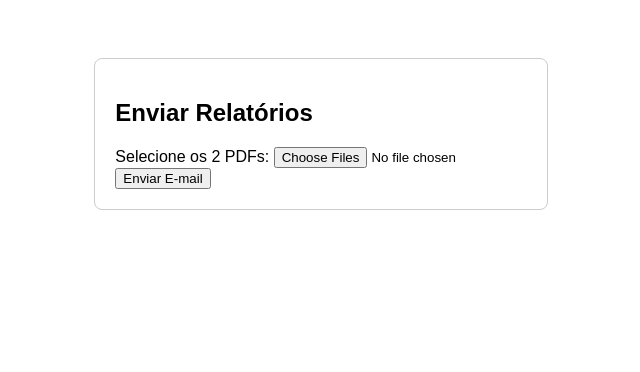
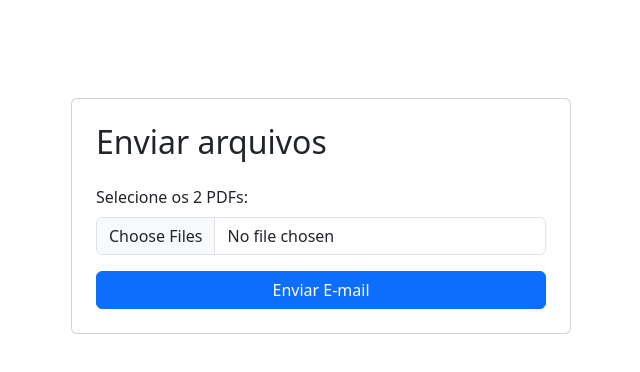
Before and after one commit to cfmello/sendmail, a website: page public/index.html in a window 1280 px wide. Shown: the whole page, without its empty margins (319-959 px from the left). Drawn offline with nearby package versions, Linux system fonts and the light colour scheme.

Commit message:
primeira versão funcional

```diff
--- a/index.html
+++ b/public/index.html
@@ -8,11 +8,12 @@
             body { font-family: sans-serif; display: flex; justify-content: center; padding: 50px; }
             .card { border: 1px solid #ccc; padding: 20px; border-radius: 8px; }
         </style>
+        <link href="https://cdn.jsdelivr.net/npm/bootstrap@5.3.8/dist/css/bootstrap.min.css" rel="stylesheet" integrity="sha384-sRIl4kxILFvY47J16cr9ZwB07vP4J8+LH7qKQnuqkuIAvNWLzeN8tE5YBujZqJLB" crossorigin="anonymous">
     </head>
     <body>
         <div class="container mt-5">
             <div class="card p-4 mx-auto" style="max-width: 500px;">
-                <h2>Enviar Relatórios</h2>
+                <h2>Enviar arquivos</h2>
 
                 <div id="alertContainer" class="mt-3"></div>
 
```
Also changed, not shown: server.js (renamed from controller/server.js).
